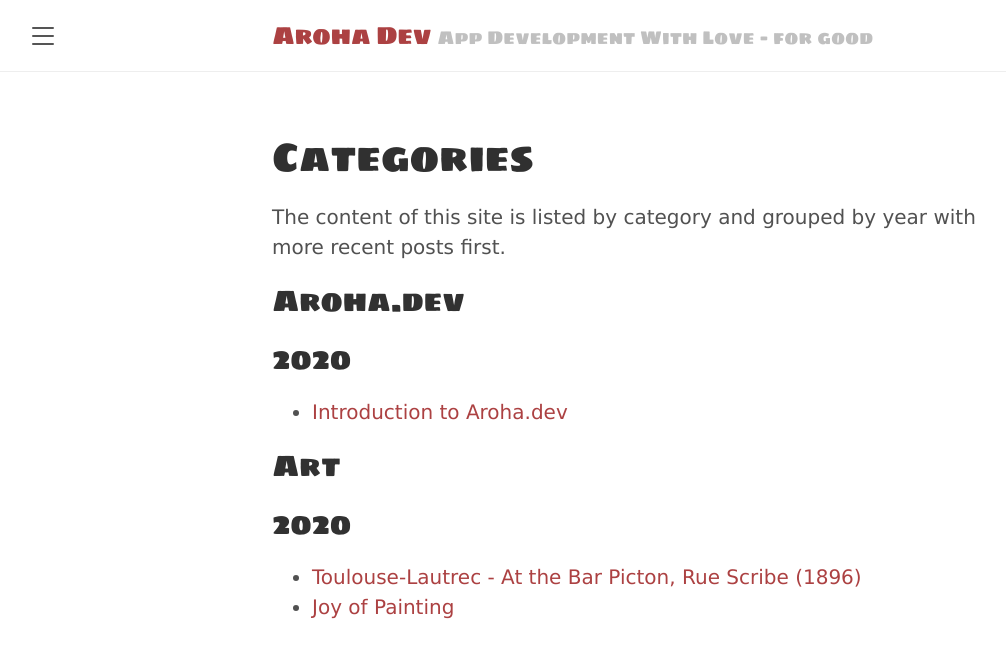
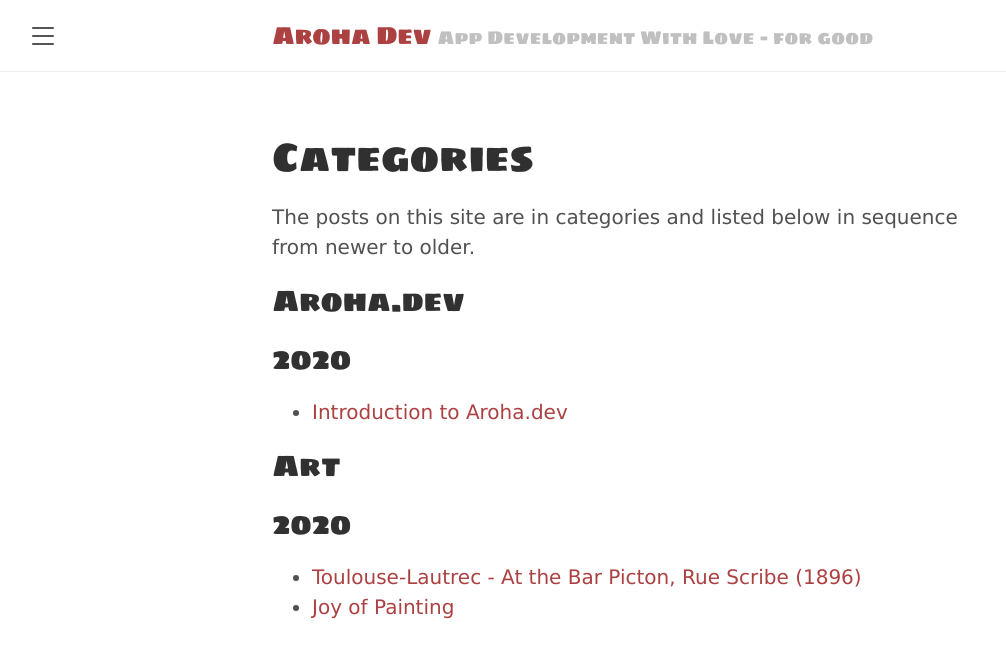
Before and after one commit to tracyjordan/tracyjordan.github.io, a Jekyll site: the page built from categories.md, in a window 1280 px wide. Shown: the top 658 px of the page, without its empty margins (8-1014 px from the left). Built offline with Jekyll 4.4.1, drawn with Linux system fonts in a browser that asks for light colours.

Commit message:
Update categories.md

```diff
--- a/categories.md
+++ b/categories.md
@@ -3,7 +3,7 @@ layout: page
 title: Categories
 ---
 
-The content of this site is listed by category and grouped by year with more recent posts first.
+The posts on this site are in categories and listed below in sequence from newer to older.
 
 <h2>Aroha.dev</h2>
 
```
